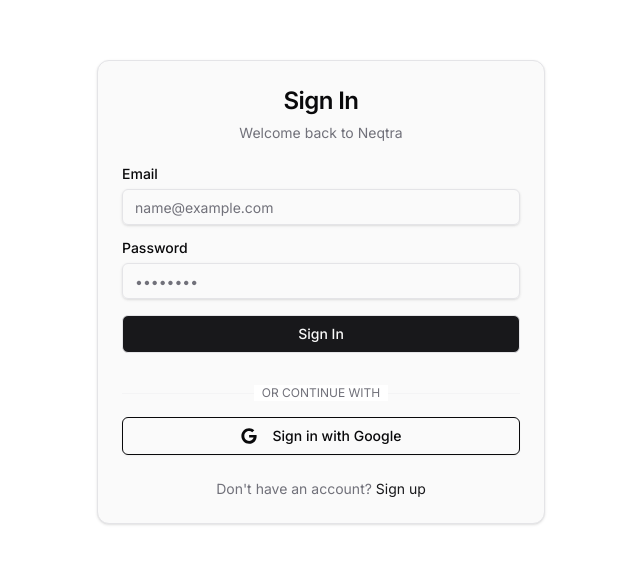
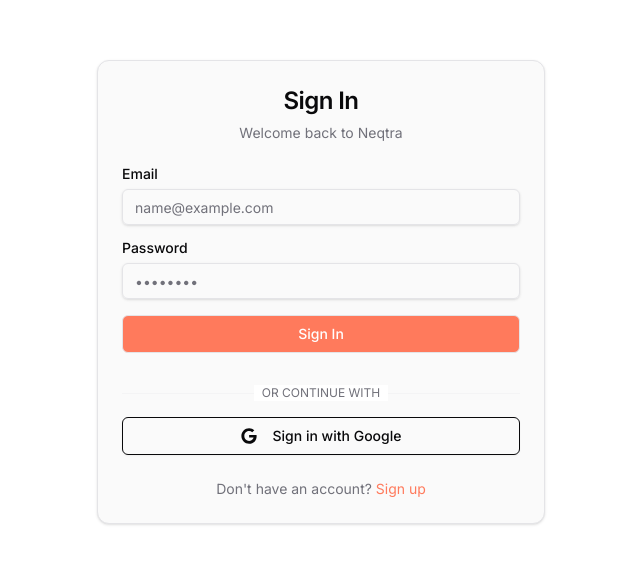
Before and after one commit to mchaitanya1118/neqtra, a React (Vite) app: page /login in a window 1280 px wide. Shown: the part 108-672 px from the top of the page, without its empty margins (319-959 px from the left). Built offline with nearby package versions, Linux system fonts and the light colour scheme.

Commit message:
Standardize primary color palette to brand orange #ff6d5a

```diff
--- a/src/components/layout/GlobalSidebar.tsx
+++ b/src/components/layout/GlobalSidebar.tsx
@@ -62,7 +62,7 @@
                 <div className={`h-14 flex items-center ${isCollapsed ? 'justify-center' : 'justify-between px-4'}`}>
                     {!isCollapsed && (
                         <div className="flex items-center gap-2">
-                            <div className="text-[#ff6d5a]">
+                            <div className="text-primary">
                                 {/* Simple node-like logo to match n8n style */}
                                 {/* Simple node-like logo to match n8n style */}
                                 <img src="/logo.svg" alt="Neqtra Logo" className="w-6 h-6" />
@@ -73,7 +73,7 @@
 
                     {/* Collapsed Logo */}
                     {isCollapsed && (
-                        <div className="text-[#ff6d5a]">
+                        <div className="text-primary">
                             <img src="/logo.svg" alt="Neqtra Logo" className="w-6 h-6" />
                         </div>
                     )}
@@ -218,7 +218,7 @@
                             <HelpCircle className="w-[18px] h-[18px]" />
                             {!isCollapsed && "Help"}
                             {/* Red dot notification */}
-                            <span className={`absolute top-0 right-0 w-1.5 h-1.5 bg-[#ff6d5a] rounded-full border border-black/10 ${isCollapsed ? '-right-1 -top-1' : 'left-3'}`}></span>
+                            <span className={`absolute top-0 right-0 w-1.5 h-1.5 bg-primary rounded-full border border-black/10 ${isCollapsed ? '-right-1 -top-1' : 'left-3'}`}></span>
                         </div>
                         {!isCollapsed && <ChevronRight className="w-4 h-4 text-black/30 group-hover:text-black/70" />}
                     </a>
--- a/src/components/workflow/EditorHeader.tsx
+++ b/src/components/workflow/EditorHeader.tsx
@@ -42,7 +42,7 @@
                 </Button>
                 <Button
                     onClick={onSave}
-                    className="h-8 bg-[#ff6d5a] hover:bg-[#ff6d5a]/90 text-white text-xs font-medium"
+                    className="h-8 bg-primary hover:bg-primary/90 text-primary-foreground text-xs font-medium"
                 >
                     Save
                 </Button>
--- a/src/components/workflow/WorkflowEditor.tsx
+++ b/src/components/workflow/WorkflowEditor.tsx
@@ -209,7 +209,7 @@
                                         >
                                             Add first step...
                                         </div>
-                                        <button className="text-[#ff6d5a] hover:underline text-base font-normal">
+                                        <button className="text-primary hover:underline text-base font-normal">
                                             or start from a template
                                         </button>
                                     </div>
--- a/src/index.css
+++ b/src/index.css
@@ -50,7 +50,8 @@
 /* LIGHT MODE - WHITE & GRAY */
 :root {
   /* Clean Minimalist Palette */
-  --background: 0 0% 100%; /* White */
+  --background: 0 0% 100%;
+  /* White */
   --foreground: 240 10% 3.9%;
 
   --card: 0 0% 98%;
@@ -59,8 +60,9 @@
   --popover: 0 0% 100%;
   --popover-foreground: 240 10% 3.9%;
 
-  --primary: 240 5.9% 10%; /* Almost Black / Dark Gray */
-  --primary-foreground: 0 0% 98%;
+  --primary: 11 100% 68%;
+  /* Neqtra Brand Orange #ff6d5a */
+  --primary-foreground: 0 0% 100%;
 
   --secondary: 240 4.8% 95.9%;
   --secondary-foreground: 240 5.9% 10%;
@@ -97,8 +99,9 @@
   --popover: 240 10% 3.9%;
   --popover-foreground: 0 0% 98%;
 
-  --primary: 0 0% 98%;
-  --primary-foreground: 240 5.9% 10%;
+  --primary: 11 100% 68%;
+  /* Neqtra Brand Orange #ff6d5a */
+  --primary-foreground: 0 0% 100%;
 
   --secondary: 240 3.7% 15.9%;
   --secondary-foreground: 0 0% 98%;
@@ -121,10 +124,17 @@
   * {
     @apply border-border;
   }
+
   body {
     @apply font-sans antialiased bg-background text-foreground;
   }
-  h1, h2, h3, h4, h5, h6 {
+
+  h1,
+  h2,
+  h3,
+  h4,
+  h5,
+  h6 {
     @apply font-display tracking-tight;
   }
 }
@@ -137,7 +147,7 @@
   .bg-grid {
     background-size: 40px 40px;
     background-image: linear-gradient(to right, hsla(var(--foreground), 0.05) 1px, transparent 1px),
-                      linear-gradient(to bottom, hsla(var(--foreground), 0.05) 1px, transparent 1px);
+      linear-gradient(to bottom, hsla(var(--foreground), 0.05) 1px, transparent 1px);
   }
 
   .glass-panel {
```
